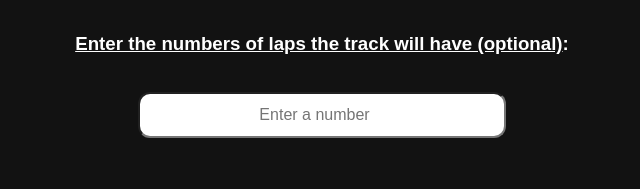
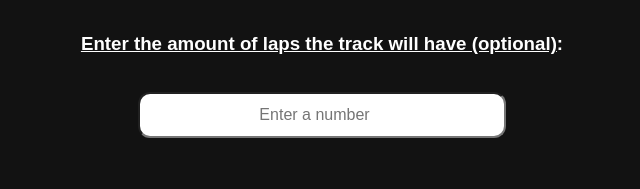
Before and after one commit to Str4ky/mk7tools, a plain HTML site: page name/index.html in a window 1280 px wide. Shown: the part 443-632 px from the top of the page, 318-958 px from the left. Drawn offline with Linux system fonts and the light colour scheme.

Commit message:
Update index.html

```diff
--- a/name/index.html
+++ b/name/index.html
@@ -73,7 +73,7 @@
     <h3><u>Enter the display name of the track</u>:</h3><br>
     <input type="text" name="name" id="name" class="i1" placeholder="Enter a name"></input>
     <br><br>
-    <h3><u>Enter the numbers of laps the track will have (optional)</u>:</h3><br>
+    <h3><u>Enter the amount of laps the track will have (optional)</u>:</h3><br>
     <input type="number" name="laps" id="laps" class="i1" placeholder="Enter a number"></input>
     <br><br><br><br>
     <button class="button red" onclick="generate_name()" name="button" id="button"><i class="fas fa-magic"></i> Generate name</button>
```
